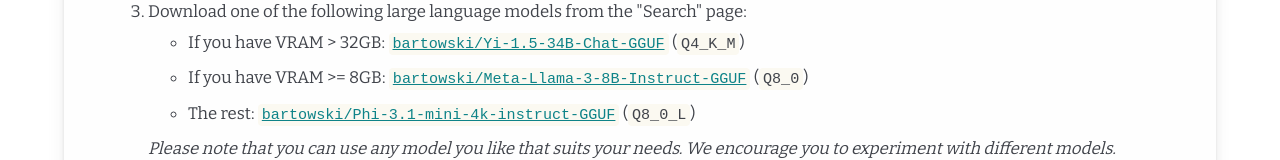
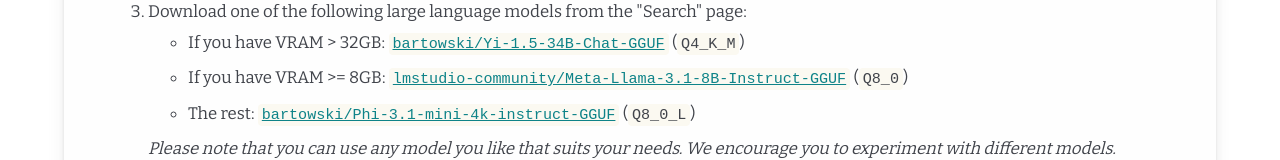
Before and after one commit to chatgpt4pcg/chatgpt4pcg.github.io, a Next.js app: page /tutorial in a window 1280 px wide. Shown: the part 610-770 px from the top of the page. Built offline with nearby package versions, Linux system fonts and the light colour scheme.

Commit message:
chore: update model

```diff
--- a/pages/tutorial.tsx
+++ b/pages/tutorial.tsx
@@ -80,8 +80,8 @@
 								<li>
 									If you have VRAM &gt;= 8GB:{' '}
 									<code>
-										<a href='https://huggingface.co/bartowski/Meta-Llama-3-8B-Instruct-GGUF/blob/main/Meta-Llama-3-8B-Instruct-Q8_0.gguf'>
-											bartowski/Meta-Llama-3-8B-Instruct-GGUF
+										<a href='https://huggingface.co/lmstudio-community/Meta-Llama-3.1-8B-Instruct-GGUF/blob/main/Meta-Llama-3.1-8B-Instruct-Q8_0.gguf'>
+											lmstudio-community/Meta-Llama-3.1-8B-Instruct-GGUF
 										</a>
 									</code>{' '}
 									(<code>Q8_0</code>)
```
